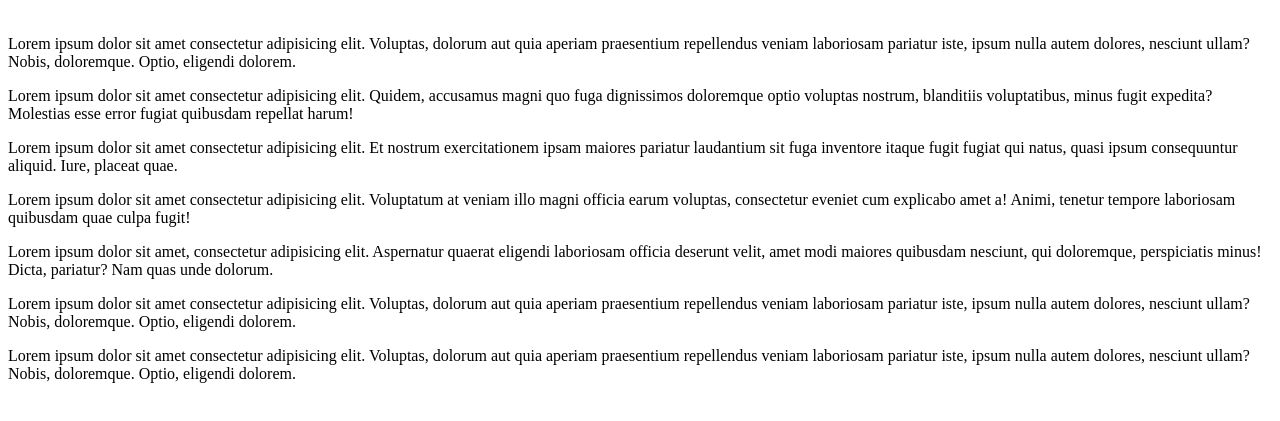
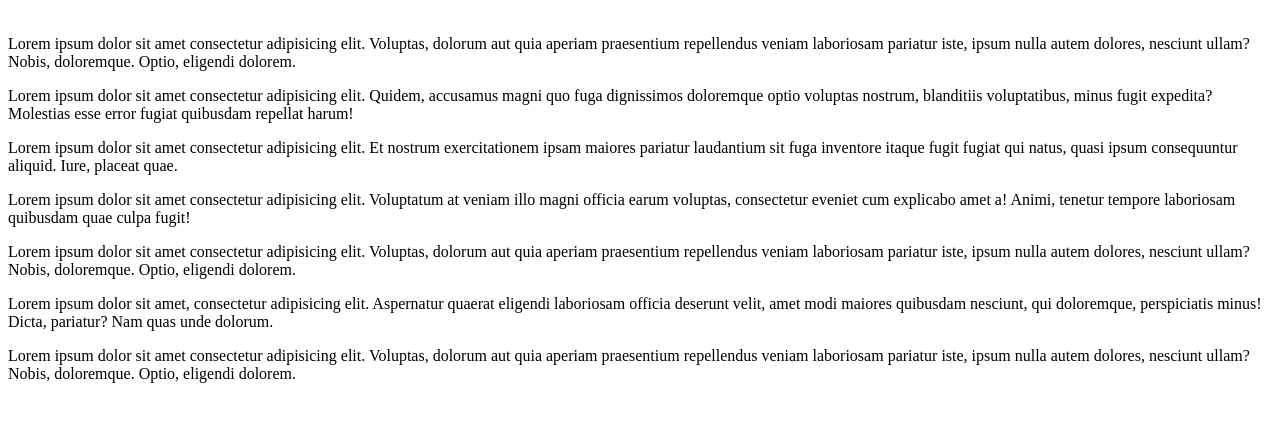
Before and after one commit to tlclaudino/Estudos, a plain HTML site: page Site exemplo/index.html in a window 1280 px wide. Shown: the part 79-500 px from the top of the page. Drawn offline with Linux system fonts and the light colour scheme.

Commit message:
Update index.html

```diff
--- a/Site exemplo/index.html
+++ b/Site exemplo/index.html
@@ -12,7 +12,8 @@
     <p>Lorem ipsum dolor sit amet consectetur adipisicing elit. Quidem, accusamus magni quo fuga dignissimos doloremque optio voluptas nostrum, blanditiis voluptatibus, minus fugit expedita? Molestias esse error fugiat quibusdam repellat harum!</p>
     <p>Lorem ipsum dolor sit amet consectetur adipisicing elit. Et nostrum exercitationem ipsam maiores pariatur laudantium sit fuga inventore itaque fugit fugiat qui natus, quasi ipsum consequuntur aliquid. Iure, placeat quae.</p>
     <p>Lorem ipsum dolor sit amet consectetur adipisicing elit. Voluptatum at veniam illo magni officia earum voluptas, consectetur eveniet cum explicabo amet a! Animi, tenetur tempore laboriosam quibusdam quae culpa fugit!</p>
+    <p>Lorem ipsum dolor sit amet consectetur adipisicing elit. Voluptas, dolorum aut quia aperiam praesentium repellendus veniam laboriosam pariatur iste, ipsum nulla autem dolores, nesciunt ullam? Nobis, doloremque. Optio, eligendi dolorem.  </p>
     <p>Lorem ipsum dolor sit amet, consectetur adipisicing elit. Aspernatur quaerat eligendi laboriosam officia deserunt velit, amet modi maiores quibusdam nesciunt, qui doloremque, perspiciatis minus! Dicta, pariatur? Nam quas unde dolorum.</p>
     <p>Lorem ipsum dolor sit amet consectetur adipisicing elit. Voluptas, dolorum aut quia aperiam praesentium repellendus veniam laboriosam pariatur iste, ipsum nulla autem dolores, nesciunt ullam? Nobis, doloremque. Optio, eligendi dolorem.  </p>
-</body><p>Lorem ipsum dolor sit amet consectetur adipisicing elit. Voluptas, dolorum aut quia aperiam praesentium repellendus veniam laboriosam pariatur iste, ipsum nulla autem dolores, nesciunt ullam? Nobis, doloremque. Optio, eligendi dolorem.  </p>
+</body>
 </html>
```
